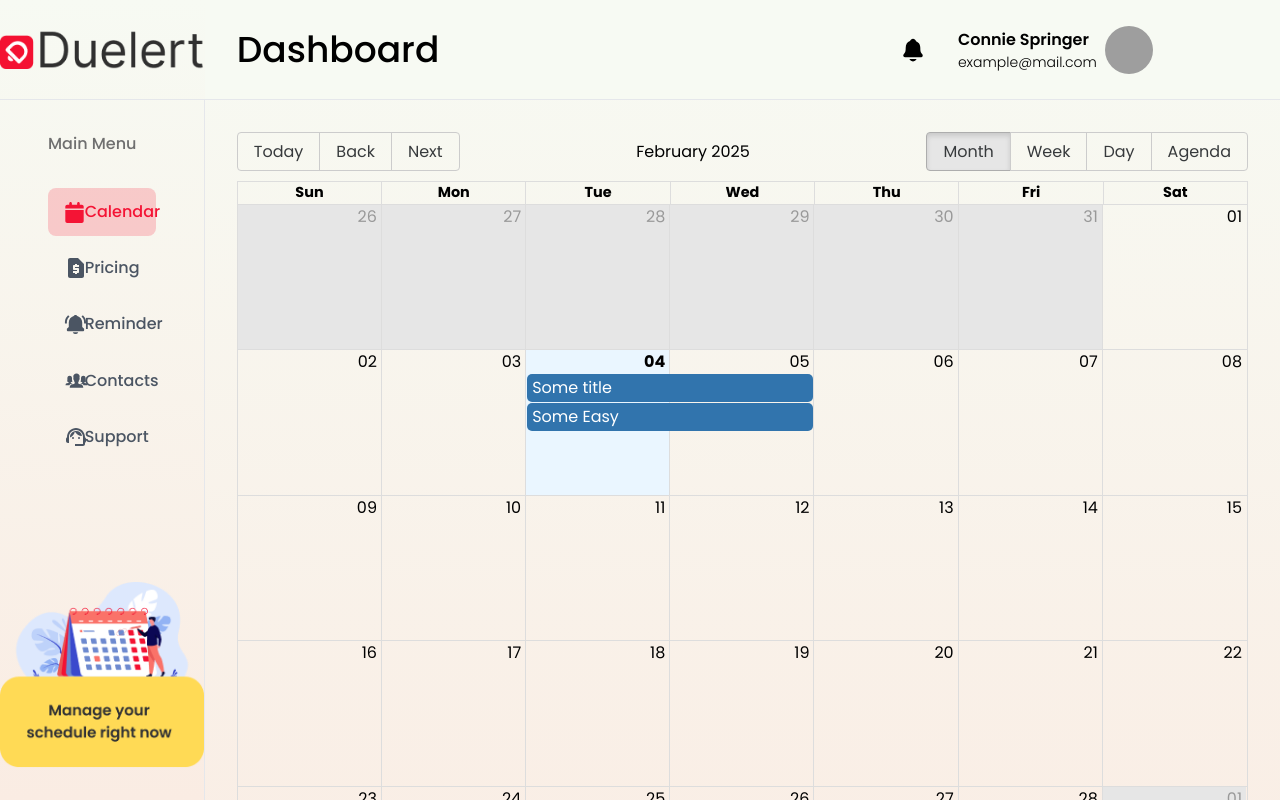
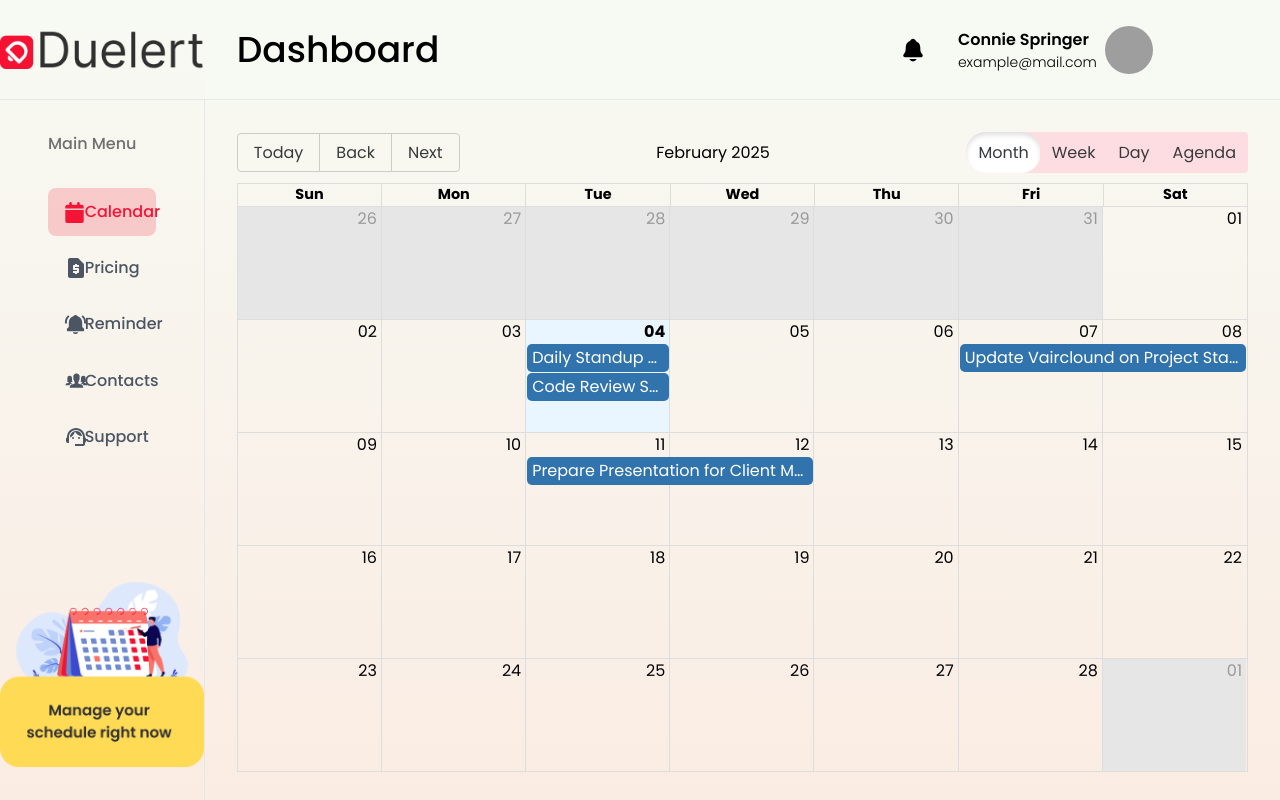
Before and after one commit to solaiman-siam/duelert-main, a React (Vite) app: page /client in a window 1280 px wide. Shown: the top 800 px of the page. Built offline with nearby package versions, Linux system fonts and the light colour scheme; grey boxes are pictures that could not be loaded.

Commit message:
added calender

```diff
--- a/src/index.css
+++ b/src/index.css
@@ -102,3 +102,42 @@ body {
 :where(.css-dev-only-do-not-override-14j6e0e).ant-picker,:where(.css-dev-only-do-not-override-14j6e0e).ant-select-single{
   font-family: poppins;
 }
+
+
+
+/* rbc styles */
+
+.rbc-btn-group{
+  border-radius: 40px !important;
+}
+
+.rbc-btn-group:last-child button{
+  border: 0px !important;
+  padding: 8px 12px;
+  outline: 0px !important;
+  background-color: #FDDDE2 !important;
+}
+.rbc-btn-group:last-child button:active{
+  border: 0px !important;
+  padding: 8px 12px;
+  outline: 0px !important;
+  box-shadow: none;
+  background-color: #FDDDE2 !important;
+}
+.rbc-btn-group:last-child{
+  background-color: #FDDDE2 !important;
+  border-radius: 40px !important;
+}
+
+.rbc-btn-group:last-child:hover{
+  border: 0px !important;
+  outline: none !important;
+  background-color: #FDDDE2 !important;
+}
+
+.rbc-btn-group:last-child .rbc-active{
+
+  background-color: white !important;
+  border-radius: 20px !important;
+
+}
--- a/src/pages/client-dashboard/Calender.jsx
+++ b/src/pages/client-dashboard/Calender.jsx
@@ -7,18 +7,36 @@ import "react-big-calendar/lib/css/react-big-calendar.css";
 const localizer = momentLocalizer(moment);
 
 const Calender = () => {
-  const [events, setEvents] = useState([
+  const [regularTasks, setRegularTasks] = useState([
     {
       start: moment().toDate(),
-      end: moment().add(1, "days").toDate(),
-      title: "Some title"
+      end: moment().add(1, "hours").toDate(),
+      title: "Daily Standup Meeting",
     },
     {
       start: moment().toDate(),
-      end: moment().add(1, "days").toDate(),
-      title: "Some Easy"
+      end: moment().add(2, "hours").toDate(),
+      title: "Code Review Session",
     },
   ]);
+
+  const [futureTasks, setFutureTasks] = useState([
+    {
+      start: moment().add(3, "days").toDate(),
+      end: moment().add(4, "days").toDate(),
+      title: "Update Vairclound on Project Status",
+      description: "A hands-on session on UI/UX principles."
+    },
+    {
+      start: moment().add(7, "days").toDate(),
+      end: moment().add(8, "days").toDate(),
+      title: "Prepare Presentation for Client Meeting",
+      description: "A hands-on session on UI/UX principles."
+
+    },
+  ]);
+
+  const allEvents = [...regularTasks, ...futureTasks];
 
   return (
     <div className="App">
@@ -26,8 +44,8 @@ const Calender = () => {
         localizer={localizer}
         defaultDate={new Date()}
         defaultView="month"
-        events={events}
-        style={{ height: "100vh" }}
+        events={allEvents}
+        style={{ height: "80vh" }}
       />
     </div>
   );
```
